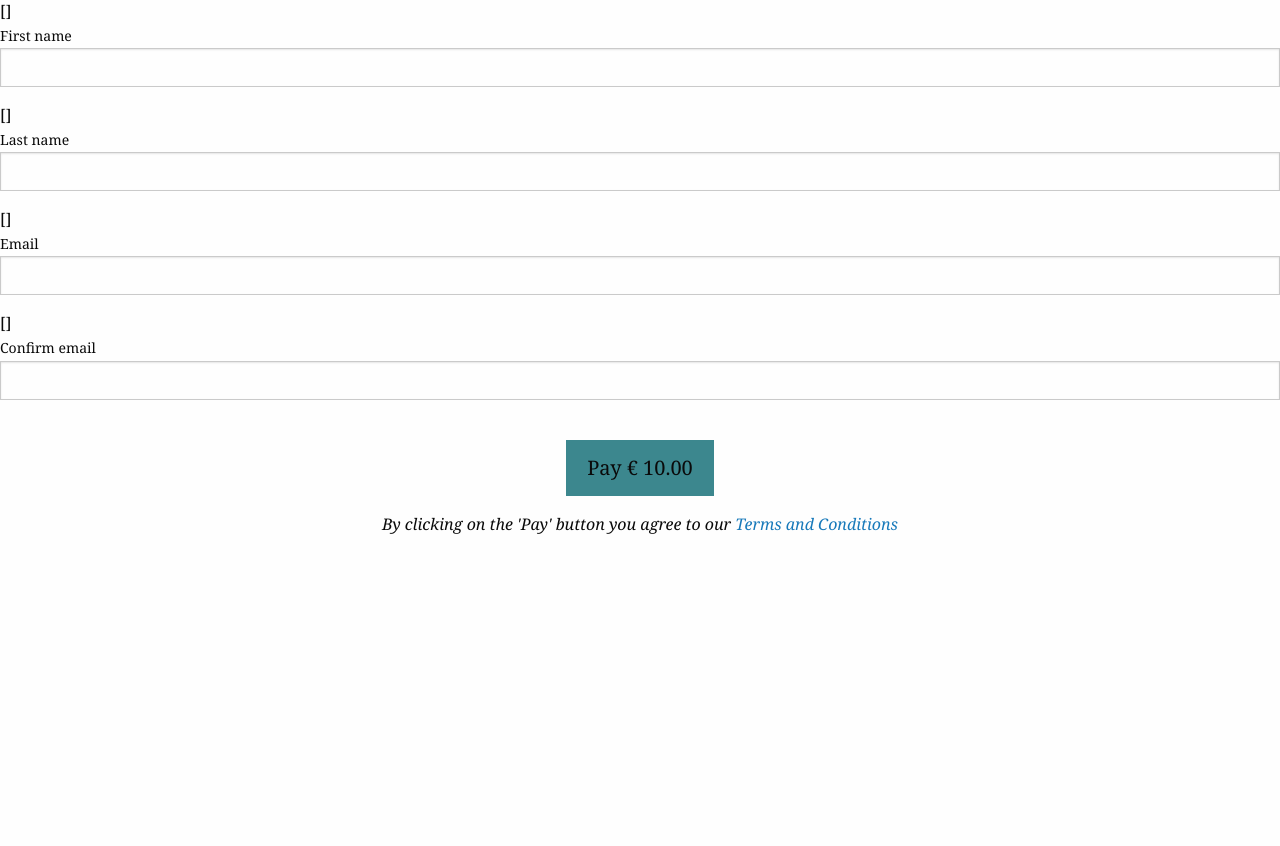
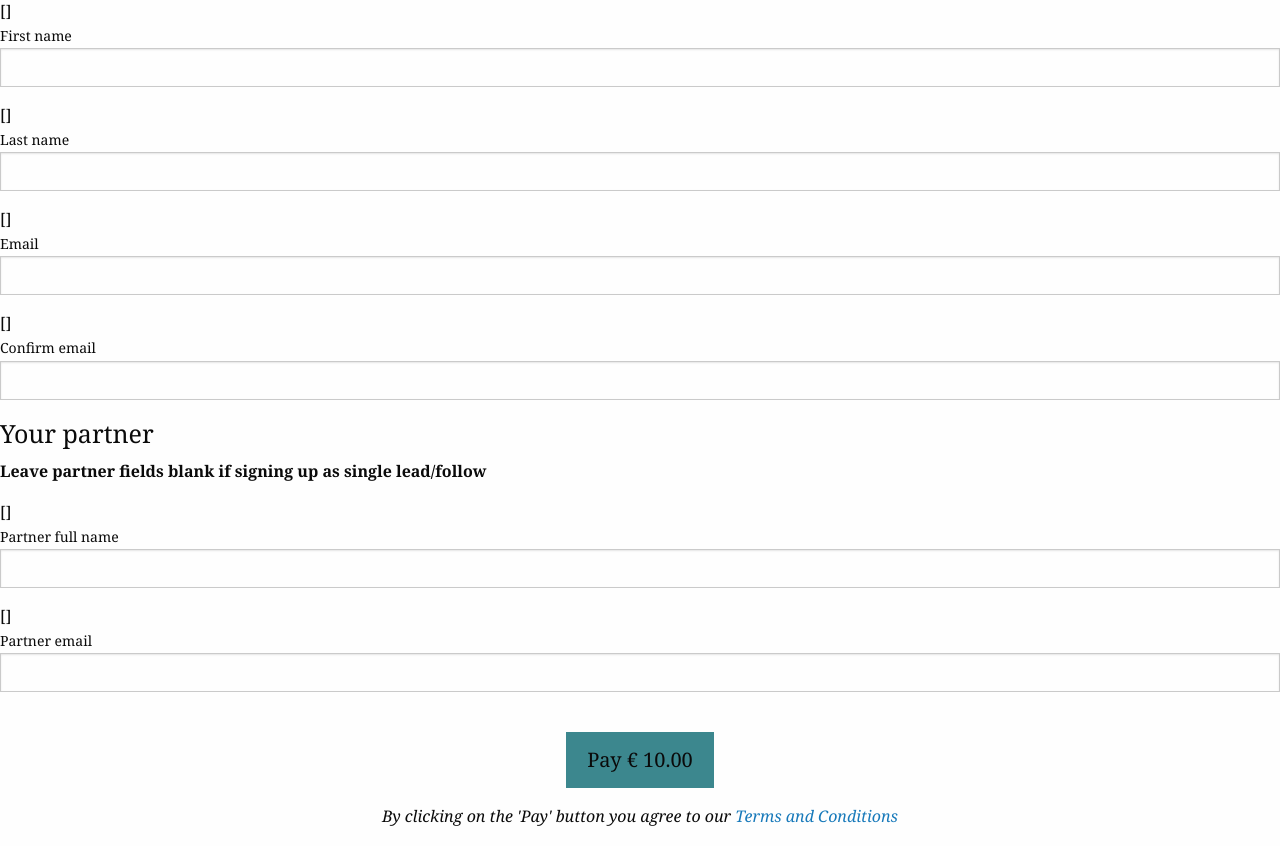
Before and after one commit to smokeyfeet/smokeyfeet-registration, a Django app: template minishop/templates/cart.html in a window 1280 px wide. Shown: the part 277-1123 px from the top of the page. Before the commit the page ends 811 px from the top, so only its background shows below. Run offline with Django 3.2, Linux system fonts and the light colour scheme; the template is opened without the code that fills it: most values are stand-ins (such as "Sample title", 1, 10 or a date in 2020); form fields are guessed from the names that the template uses; some libraries are stand-ins or nearby versions.

Commit message:
Adds partner details

```diff
--- a/minishop/forms.py
+++ b/minishop/forms.py
@@ -11,7 +11,8 @@ class OrderForm(forms.ModelForm):
 
     class Meta:
         model = Order
-        fields = ("email", "first_name", "last_name")
+        fields = ("email", "first_name", "last_name", "partner_name",
+                  "partner_email")
 
     email_repeat = forms.EmailField()
 
--- a/minishop/models.py
+++ b/minishop/models.py
@@ -215,6 +215,9 @@ class Order(models.Model):
     last_name = models.CharField(max_length=64)
     email = models.EmailField(unique=True)
 
+    partner_name = models.CharField(max_length=128, blank=True)
+    partner_email = models.EmailField(blank=True)
+
     created_at = models.DateTimeField(auto_now_add=True)
     updated_at = models.DateTimeField(auto_now=True)
 
--- a/minishop/templates/cart.html
+++ b/minishop/templates/cart.html
@@ -79,6 +79,26 @@
     </div>
   </div>
 
+  <div class="row columns">
+    <h4>Your partner</h4>
+    <p><b>Leave partner fields blank if signing up as single lead/follow</b></p>
+  </div>
+
+  <div class="row">
+    <div class="medium-6 columns">
+      {{ form.partner_name.errors }}
+      <label for="{{ form.partner_name.id_for_label }}">
+      Partner full name</label>
+      {{ form.partner_name }}
+    </div>
+    <div class="medium-6 columns">
+      {{ form.partner_email.errors }}
+      <label for="{{ form.partner_email.id_for_label }}">
+      Partner email</label>
+      {{ form.partner_email }}
+    </div>
+  </div>
+
   <br/>
 
 {% if cart.has_backorder_items %}
```
Also changed, not shown: minishop/migrations/0005_auto_20170210_1241.py (added).
